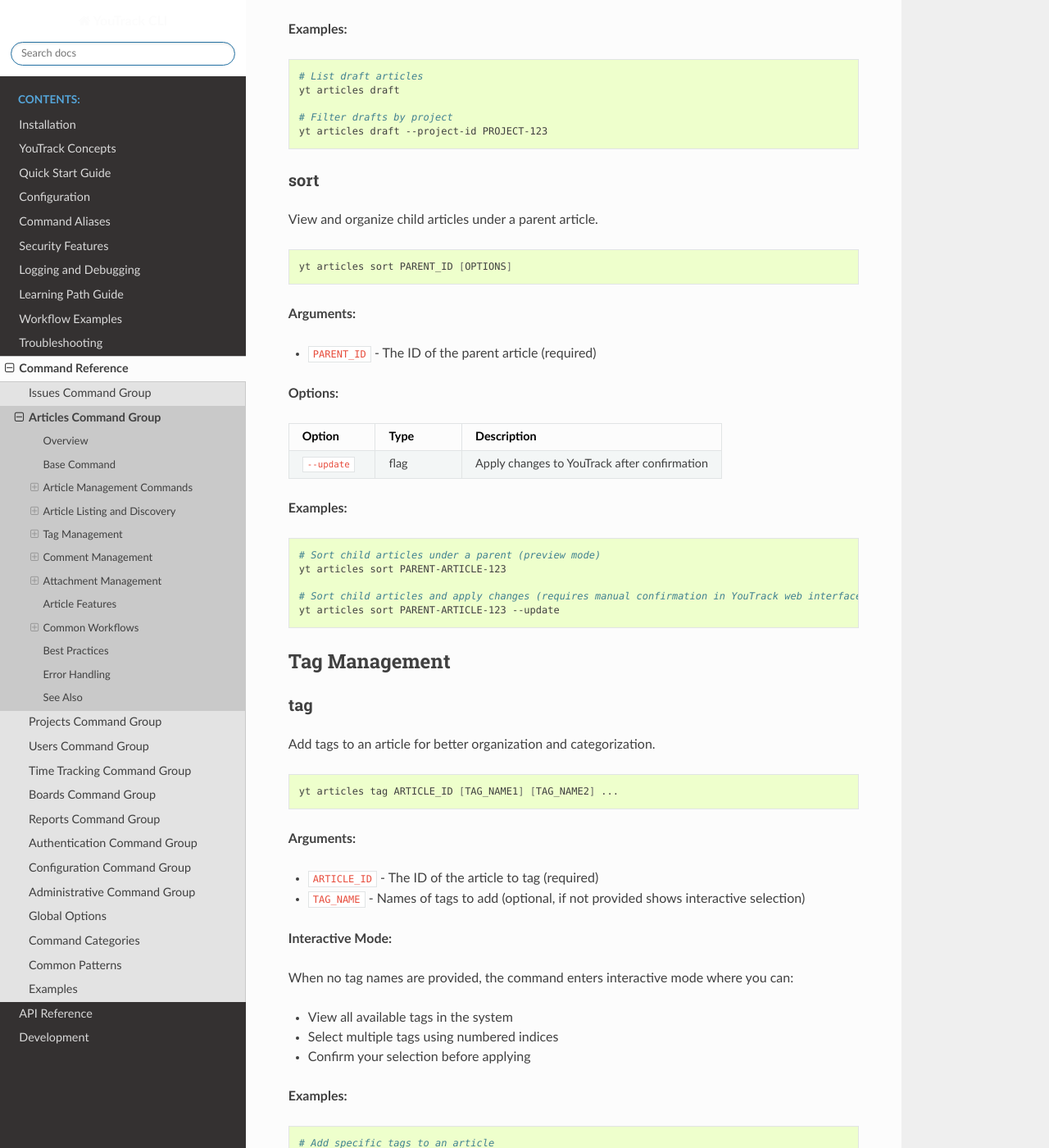
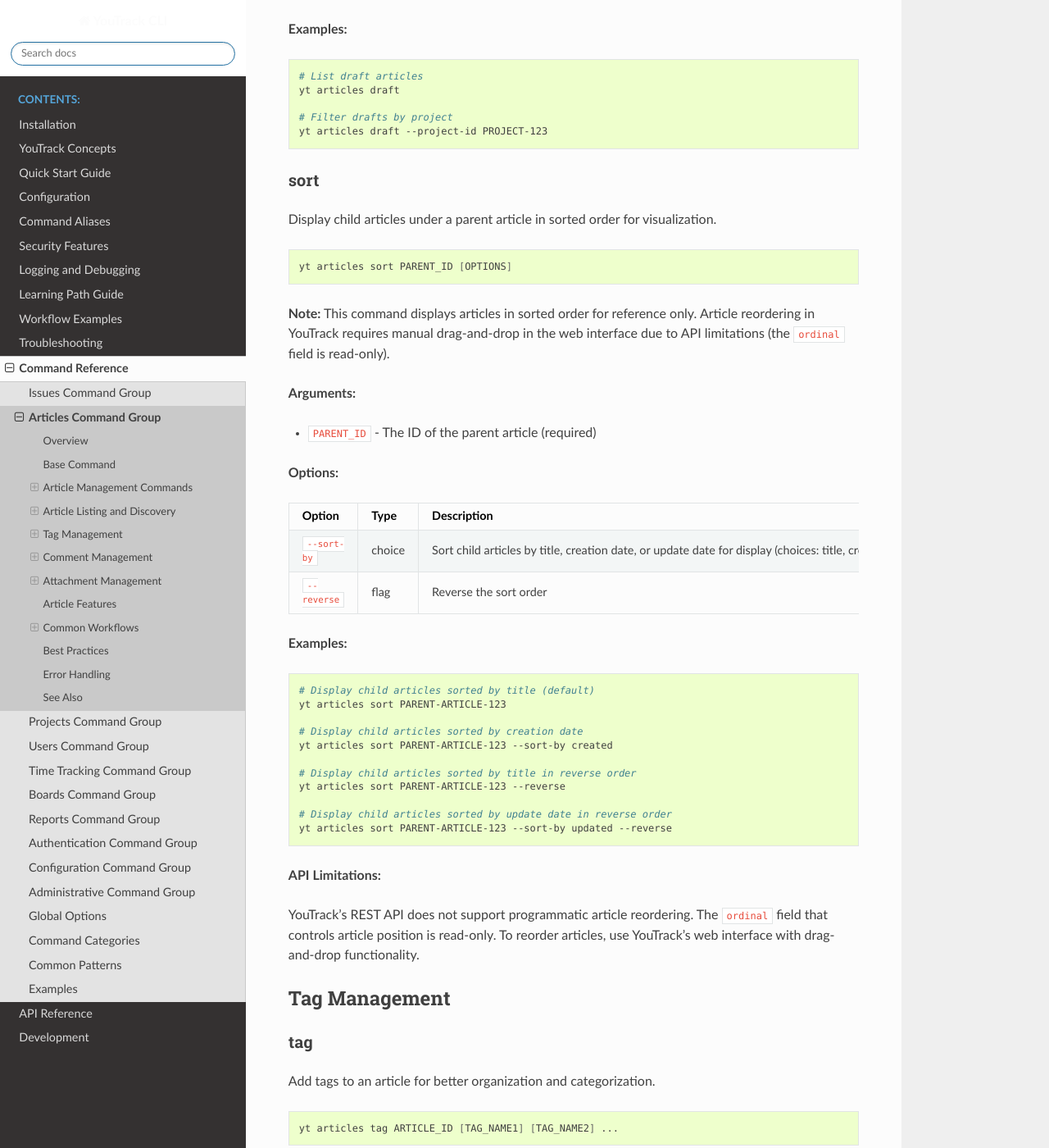
Before and after one commit to ryancheley/yt-cli, a Sphinx documentation site: the page built from docs/commands/articles.rst, in a window 1280 px wide and 1400 px high, scrolled down 6457 px. Shown: the whole window at 82% size. Built offline with Sphinx 7.4.7 and the Read the Docs theme 3.1.0, drawn with Linux system fonts in a browser that asks for light colours; pages that are not in the unit, such as notebooks, are missing from menus.

Commit message:
🔧 Fix article sorting functionality to properly display child articles (#328)
- Fixed child article filtering bug that prevented proper parent-child relationship matching
- Replaced misleading --update flag with --sort-by and --reverse options for display sorting
- Added proper sorting by title, creation date, or update date for visualization
- Updated documentation to clarify API limitations (article reordering requires web interface)
- Improved user experience with clear messaging about manual reordering requirements

Fixes #327

🤖 Generated with [Claude Code](https://claude.ai/code)

Co-authored-by: Claude <noreply@anthropic.com>

```diff
--- a/docs/commands/articles.rst
+++ b/docs/commands/articles.rst
@@ -351,11 +351,15 @@ List and manage draft articles (articles with private visibility).
 sort
 ~~~~
 
-View and organize child articles under a parent article.
+Display child articles under a parent article in sorted order for visualization.
 
 .. code-block:: bash
 
    yt articles sort PARENT_ID [OPTIONS]
+
+**Note:** This command displays articles in sorted order for reference only.
+Article reordering in YouTrack requires manual drag-and-drop in the web interface
+due to API limitations (the ``ordinal`` field is read-only).
 
 **Arguments:**
 
@@ -370,19 +374,34 @@ View and organize child articles under a parent article.
    * - Option
      - Type
      - Description
-   * - ``--update``
+   * - ``--sort-by``
+     - choice
+     - Sort child articles by title, creation date, or update date for display (choices: title, created, updated; default: title)
+   * - ``--reverse``
      - flag
-     - Apply changes to YouTrack after confirmation
+     - Reverse the sort order
 
 **Examples:**
 
 .. code-block:: bash
 
-   # Sort child articles under a parent (preview mode)
+   # Display child articles sorted by title (default)
    yt articles sort PARENT-ARTICLE-123
 
-   # Sort child articles and apply changes (requires manual confirmation in YouTrack web interface)
-   yt articles sort PARENT-ARTICLE-123 --update
+   # Display child articles sorted by creation date
+   yt articles sort PARENT-ARTICLE-123 --sort-by created
+
+   # Display child articles sorted by title in reverse order
+   yt articles sort PARENT-ARTICLE-123 --reverse
+
+   # Display child articles sorted by update date in reverse order
+   yt articles sort PARENT-ARTICLE-123 --sort-by updated --reverse
+
+**API Limitations:**
+
+YouTrack's REST API does not support programmatic article reordering. The ``ordinal``
+field that controls article position is read-only. To reorder articles, use YouTrack's
+web interface with drag-and-drop functionality.
 
 Tag Management
 --------------
```
Also changed, not shown: CHANGELOG.md (+6 -0 lines), 2 other files.
